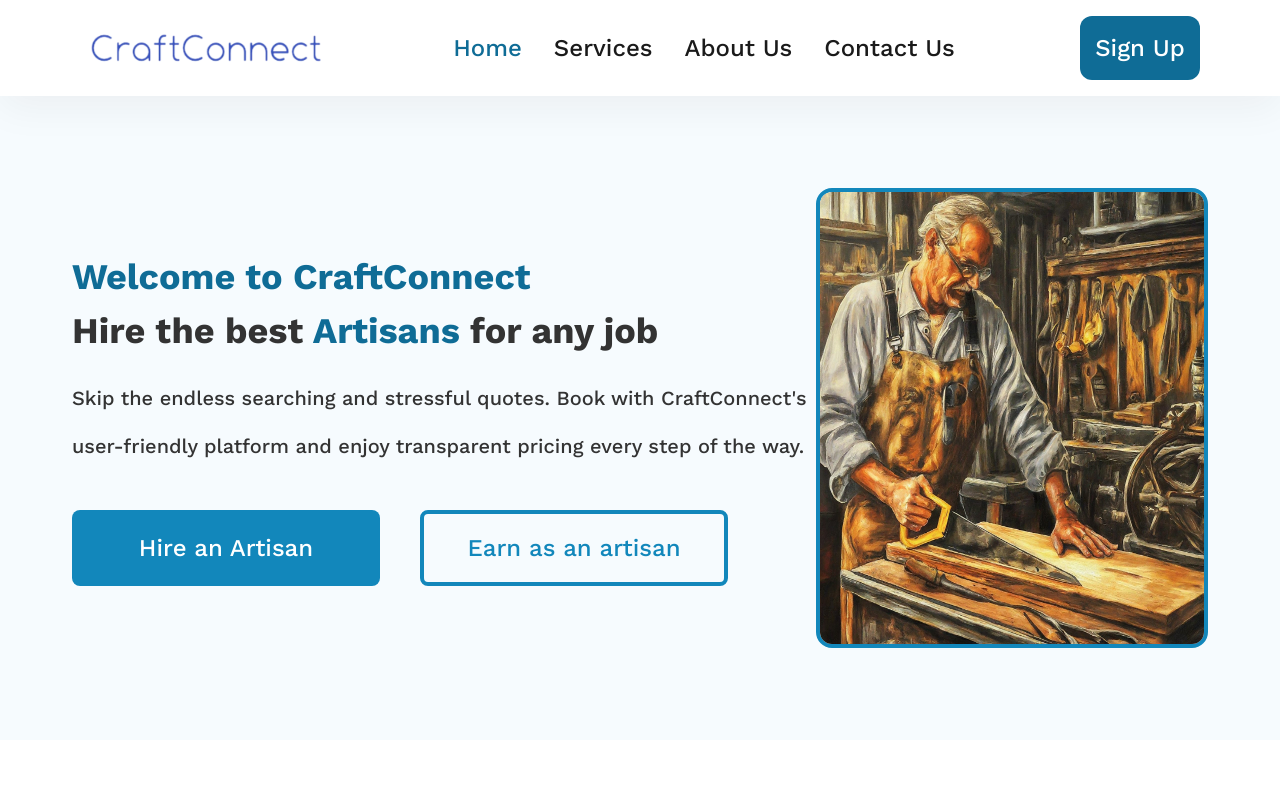
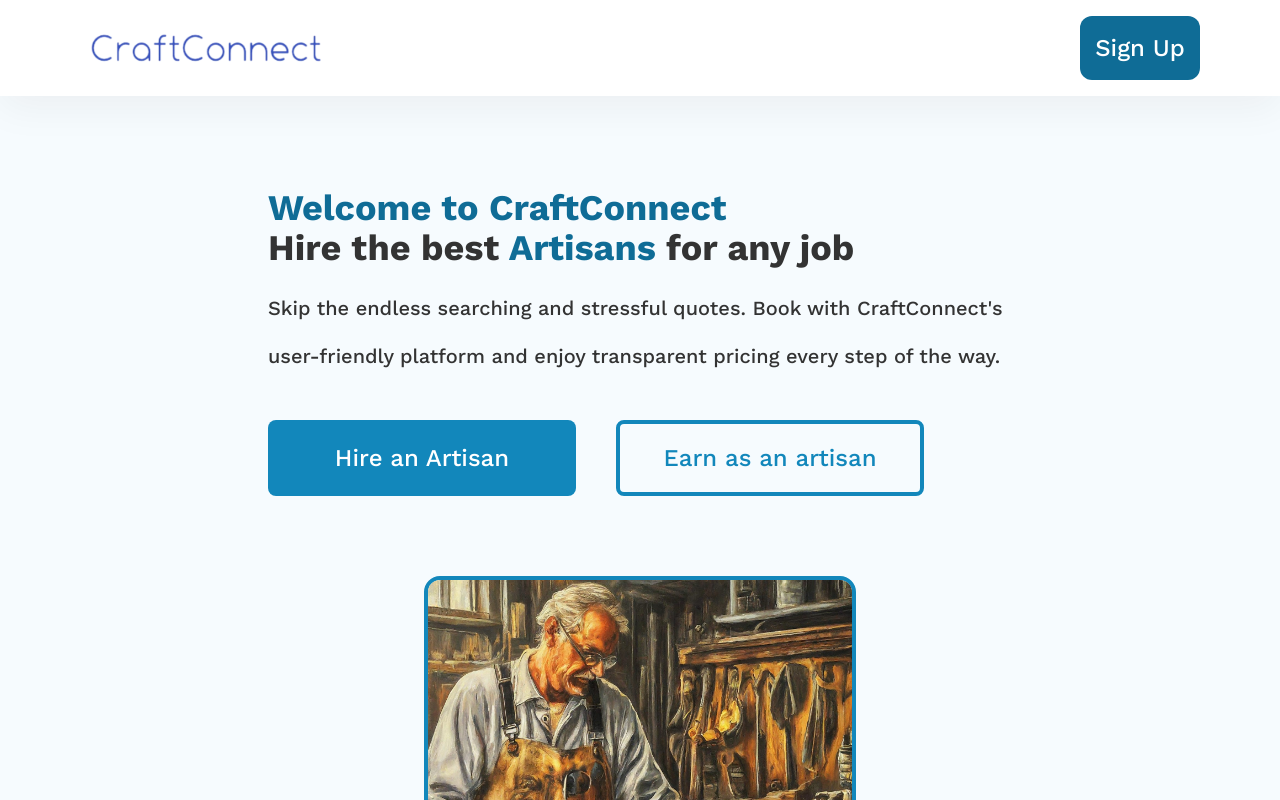
Before and after one commit to Cozyamy/CraftConnect, a React (Vite) app: page / in a window 1280 px wide. Shown: the top 800 px of the page. Built offline with nearby package versions, Linux system fonts and the light colour scheme.

Commit message:
nav and footer responsiveness with vanilla css

```diff
--- a/src/App.jsx
+++ b/src/App.jsx
@@ -3,7 +3,7 @@ import { Error, Landing } from "./routes";
 
 export default function App() {
 	return (
-		<section className="container">
+		<section className="app">
 			<RouterProvider router={router} />
 		</section>
 	);
--- a/src/components/landing/footer/index.css
+++ b/src/components/landing/footer/index.css
@@ -15,6 +15,12 @@
     }
 }
 
+@media (max-width:1380px) {
+    .footer__wrapper {
+        flex-direction: column;
+    }
+}
+
 .footer__links-wrapper {
     justify-content: space-between !important;
 
@@ -26,6 +32,12 @@
     >ul,
     aside>ul {
         flex-direction: column;
+    }
+}
+
+@media (max-width:1380px) {
+    .footer__links-wrapper {
+        width: 100%;
     }
 }
 
@@ -104,7 +116,12 @@
     border: .0625rem solid rgba(255, 255, 255, 0.15);
     overflow: hidden;
     border-radius: var(--border-radius);
+}
 
+@media(max-width: 1380px) {
+    .footer__form {
+        display: none !important;
+    }
 }
 
 .footer__form input {
--- a/src/components/landing/hero/index.css
+++ b/src/components/landing/hero/index.css
@@ -4,6 +4,13 @@
     z-index: 0;
     position: relative;
     background-color: var(--blue-400);
+}
+
+@media (max-width:1380px) {
+    .main__hero {
+        flex-direction: column;
+        gap: 5rem;
+    }
 }
 
 .main__hero-left h1 {
@@ -64,3 +71,7 @@
     border-radius: var(--border-radius);
     overflow: hidden;
 }
+
+@media (max-width:1380px) {
+    .main__hero-right {}
+}
--- a/src/components/landing/hero/index.jsx
+++ b/src/components/landing/hero/index.jsx
@@ -8,7 +8,8 @@ export function Hero() {
 		<Fragment>
 			<section className="main__hero flexbox">
 				<div className="main__hero-left">
-					<h1>
+					{/* <div> */}
+					<h1 className="font-bold text-4xl ">
 						<span>Welcome to CraftConnect</span>
 						<br />
 						Hire the best <span>Artisans</span> for any job
@@ -36,7 +37,7 @@ export function Hero() {
 					</div>
 				</div>
 
-				<div className="main__hero-right flex-box">
+				<div className="main__hero-right flexbox">
 					<img
 						src="/hero-image.jpeg"
 						alt=""
--- a/src/components/landing/nav-bar/index.css
+++ b/src/components/landing/nav-bar/index.css
@@ -18,6 +18,12 @@
 
 .header__navigation ul {
     gap: 2rem;
+}
+
+@media (max-width:1380px) {
+    .header__navigation {
+        display: none !important;
+    }
 }
 
 .header__navigation ul li a {
```
